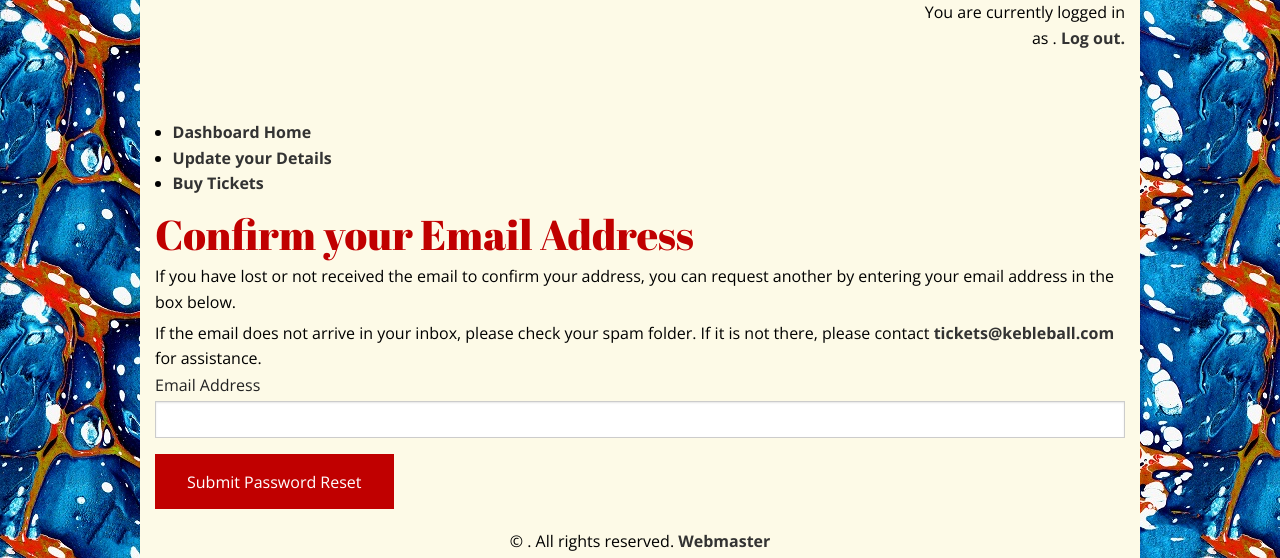
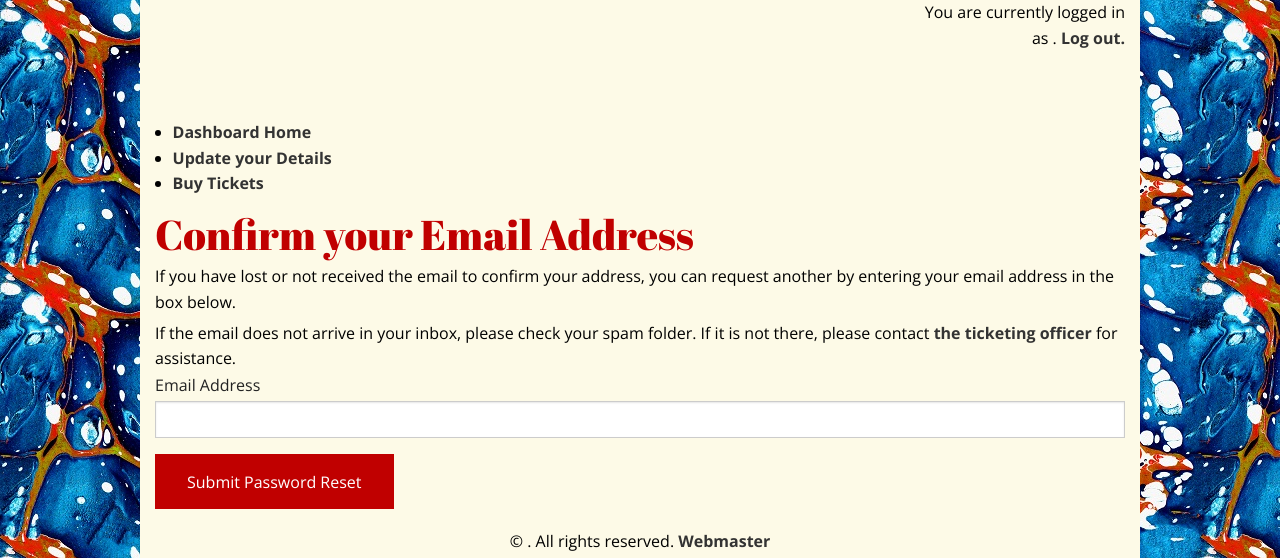
Before and after one commit to KebleBall/Eisitirio, a Python web app: template eisitirio/templates/front/email_confirm.html in a window 1280 px wide. Shown: the top 558 px of the page. Run offline with Jinja, Linux system fonts and the light colour scheme; the template is opened without the code that fills it, so the values that code supplies are empty.

Commit message:
Generalise email addresses

```diff
--- a/eisitirio/templates/front/email_confirm.html
+++ b/eisitirio/templates/front/email_confirm.html
@@ -6,7 +6,7 @@
 {% block content %}
     <section id="email_confirm" class="columns">
         <p>If you have lost or not received the email to confirm your address, you can request another by entering your email address in the box below.</p>
-        <p>If the email does not arrive in your inbox, please check your spam folder. If it is not there, please contact <a href="mailto:tickets@kebleball.com">tickets@kebleball.com</a> for assistance.</p>
+        <p>If the email does not arrive in your inbox, please check your spam folder. If it is not there, please contact <a href="{{ template_config['TICKETS_EMAIL_LINK'] }}">the ticketing officer</a> for assistance.</p>
         <form action="{{ url_for('front.email_confirm') }}" method="post">
             <div class="row">
                 <div class="large-12 columns">
--- a/eisitirio/templates/front/home.html
+++ b/eisitirio/templates/front/home.html
@@ -8,7 +8,7 @@
         <p>
             Welcome to the {{ template_config['BALL_NAME'] }} ticketing system. Through this system, you can
             purchase, manage, and trade tickets. If you have any problems while using
-            the system, please contact <a href="mailto:tickets@kebleball.com">the ticketing officer</a>.
+            the system, please contact <a href="{{ template_config['TICKETS_EMAIL_LINK'] }}">the ticketing officer</a>.
         </p>
         <p>
             {{ template_config['TITLE'] }} will take place on the night of {{ template_config['START_TIME'].strftime('%B') }} {{ template_config['START_TIME'].day }}{{ get_ord(template_config['START_TIME']) }}. Tickets are available in advance only, there will be no tickets for sale on the door. To purchase a ticket, please register or log in
--- a/eisitirio/templates/front/password_reset.html
+++ b/eisitirio/templates/front/password_reset.html
@@ -6,7 +6,7 @@
 {% block content %}
     <section id="password_reset" class="columns">
         <p>If you have forgotten your password, you can reset it by entering your email address in the box below and pressing submit. An email will be sent to the address you enter to confirm your identity, with a URL you must visit within 30 minutes to complete the process.</p>
-        <p>If the email does not arrive in your inbox, please check your spam folder. If it is not there, please contact <a href="mailto:tickets@kebleball.com">tickets@kebleball.com</a> for assistance.</p>
+        <p>If the email does not arrive in your inbox, please check your spam folder. If it is not there, please contact <a href="{{ template_config['TICKETS_EMAIL_LINK'] }}">the ticketing officer</a> for assistance.</p>
         <form action="{{ url_for('front.password_reset') }}" method="post">
             <div class="row">
                 <div class="large-12 columns">
```
Also changed, not shown: 2 other files.
